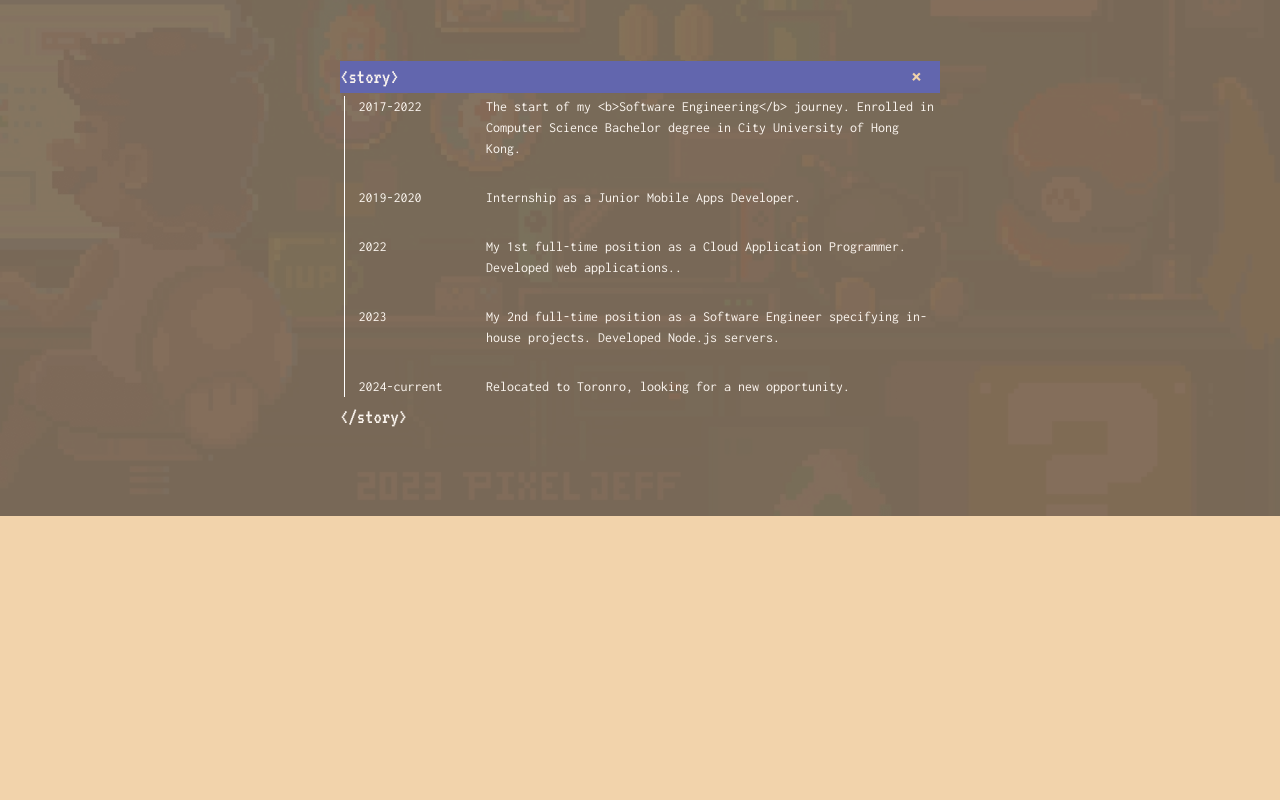
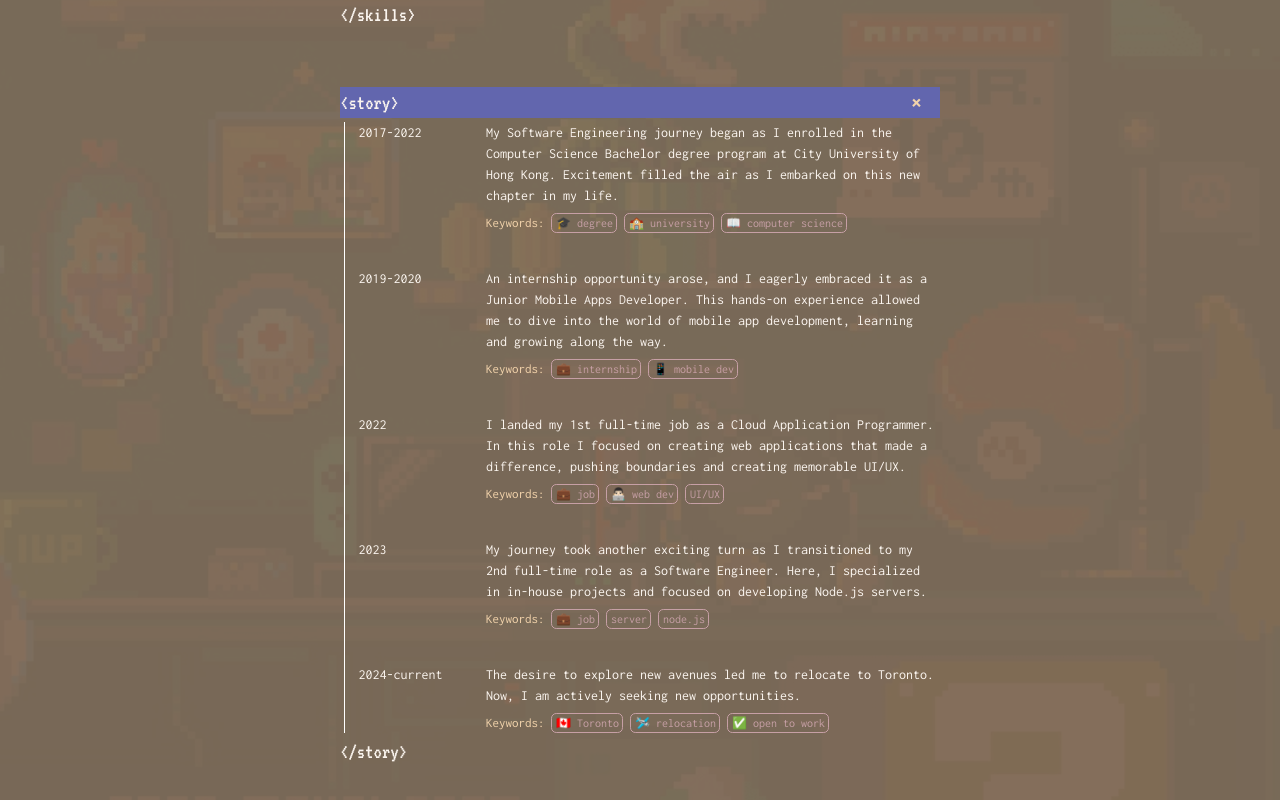
Before and after one commit to Alfred136/personal-web, a Next.js app: page /about in a window 1280 px wide. Shown: the part 734-1534 px from the top of the page. Before the commit the page ends 1250 px from the top, so only its background shows below. Built offline with nearby package versions, Linux system fonts and the light colour scheme.

Commit message:
Update story page textural content and UI

```diff
--- a/src/app/(routes)/about/components/introduction.tsx
+++ b/src/app/(routes)/about/components/introduction.tsx
@@ -83,8 +83,11 @@ const PointFormItem = (props: PointFormItemProps) => {
       onMouseLeave={() => handleMouseLeave()}
     >
       <span>{emoji}</span>
-      <span className='text-[15px] ss:text-[16px]'>{statement}</span>
-      <span className='min-w-[33%] w-1/3 ml-auto pr-1 content-center text-[12px] text-afternoon text-right'>
+      <span>{statement}</span>
+      <span
+        className='min-w-[33%] w-1/3 ml-auto pr-1 content-center
+          text-[12px] text-afternoon text-right ss:w-2/5'
+      >
         {showanswer ? answer : question}
       </span>
     </div>
@@ -94,7 +97,9 @@ const PointFormItem = (props: PointFormItemProps) => {
 export const Introduction = () => {
   return (
     <CodeSnippet tagName='intro'>
-      <div className='w-full pb-6 flex flex-col'>
+      <div className='w-full pb-6 flex flex-col text-[15px] ss:text-[16px]'>
+        <span className='mb-2'>Boring long text ❌ | Short point forms ✅</span>
+
         {INTRODUCTION_POINT_FORMS.map((item) => (
           <PointFormItem
             key={item.id}
--- a/src/app/(routes)/about/components/skills.tsx
+++ b/src/app/(routes)/about/components/skills.tsx
@@ -104,7 +104,7 @@ const SkillCategoryItem = (props: SkillCategoryItemProps) => {
   const { id, name, skills } = props;
   return (
     <div id={`skill-category-${id}`} className='w-full px-2 pb-12 flex flex-col ss:w-1/3 ss:pb-6'>
-      <div className='text-[20px] text-center'>{name}</div>
+      <div className='text-xl text-center font-bold'>{name}</div>
       <div className='w-full h-[2px] my-1 bg-sunset' />
       <div className='flex flex-row flex-wrap gap-4 ss:flex-col ss:gap-2'>
         {skills.map((skill) => (
--- a/src/app/(routes)/about/components/story.tsx
+++ b/src/app/(routes)/about/components/story.tsx
@@ -1,4 +1,3 @@
-import { type ReactNode } from 'react';
 import { CodeSnippet } from '@/components/code-snippet';
 
 // global constants
@@ -7,30 +6,39 @@ const STORIES: StoryItem[] = [
   {
     id: 's-start',
     year: '2017-2022',
-    description:
-      'The start of my <b>Software Engineering</b> journey. Enrolled in Computer Science Bachelor degree in City University of Hong Kong.'
+    description: `My Software Engineering journey began as I enrolled in the Computer Science Bachelor degree
+      program at City University of Hong Kong. Excitement filled the air as I embarked on this new
+      chapter in my life.`,
+    keywords: ['🎓 degree', '🏫 university', '📖 computer science']
   },
   {
     id: 's-intern',
     year: '2019-2020',
-    description: 'Internship as a Junior Mobile Apps Developer.'
+    description: `An internship opportunity arose, and I eagerly embraced it as a Junior Mobile Apps
+      Developer. This hands-on experience allowed me to dive into the world of mobile app development,
+      learning and growing along the way.`,
+    keywords: ['💼 internship', '📱 mobile dev']
   },
   {
     id: 's-1stJob',
     year: '2022',
-    description:
-      'My 1st full-time position as a Cloud Application Programmer. Developed web applications..'
+    description: `I landed my 1st full-time job as a Cloud Application Programmer. In this role I focused on
+      creating web applications that made a difference, pushing boundaries and creating memorable UI/UX.`,
+    keywords: ['💼 job', '👨🏻‍💻 web dev', 'UI/UX']
   },
   {
     id: 's-2ndJob',
     year: '2023',
-    description:
-      'My 2nd full-time position as a Software Engineer specifying in-house projects. Developed Node.js servers.'
+    description: `My journey took another exciting turn as I transitioned to my 2nd full-time role as a
+      Software Engineer. Here, I specialized in in-house projects and focused on developing Node.js servers.`,
+    keywords: ['💼 job', 'server', 'node.js']
   },
   {
     id: 's-now',
     year: '2024-current',
-    description: 'Relocated to Toronro, looking for a new opportunity.'
+    description: `The desire to explore new avenues led me to relocate to Toronto. Now, I am actively
+      seeking new opportunities.`,
+    keywords: ['🇨🇦 Toronto', '🛩️ relocation', '✅ open to work']
   }
 ];
 
@@ -38,19 +46,38 @@ interface StoryItem {
   id: string;
   year: string;
   description: string;
+  keywords?: string[];
 }
 
-interface StoryItemProps {
-  year: string;
-  description: string;
+interface StoryItemProps extends StoryItem {}
+
+interface KeywordTagProps {
+  keyword: string;
 }
 
+const StoryItemKeywordTag = (props: KeywordTagProps) => {
+  const { keyword } = props;
+  return (
+    <span className='text-[12px] text-sunset border-[1px] border-sunset rounded-md px-1 '>
+      {keyword}
+    </span>
+  );
+};
+
 const StoryItem = (props: StoryItemProps) => {
-  const { year, description } = props;
+  const { id, year, description, keywords } = props;
   return (
     <div className='w-full flex gap-4 text-start justify-start items-start'>
       <span className='w-1/5'>{year}</span>
-      <p className='w-4/5'>{description}</p>
+      <div className='w-4/5 flex flex-col gap-2'>
+        <p>{description}</p>
+        <div className='flex flex-wrap gap-2'>
+          <span className='text-[13px] text-afternoon'>Keywords: </span>
+          {keywords?.map((keyword) => (
+            <StoryItemKeywordTag key={`${id}-${keyword}`} keyword={keyword} />
+          ))}
+        </div>
+      </div>
     </div>
   );
 };
@@ -58,9 +85,15 @@ const StoryItem = (props: StoryItemProps) => {
 export const Story = () => {
   return (
     <CodeSnippet tagName={TAG_NAME}>
-      <div className='w-full flex flex-col gap-8'>
+      <div className='w-full flex flex-col gap-10'>
         {STORIES.map((story) => (
-          <StoryItem key={story.id} year={story.year} description={story.description} />
+          <StoryItem
+            key={story.id}
+            id={story.id}
+            year={story.year}
+            description={story.description}
+            keywords={story.keywords}
+          />
         ))}
       </div>
     </CodeSnippet>
--- a/src/app/(routes)/projects/components/project-list.tsx
+++ b/src/app/(routes)/projects/components/project-list.tsx
@@ -70,7 +70,7 @@ export const ProjectList = () => {
       <h2>{HEADING}</h2>
       <div
         id='project-list'
-        className='w-full flex flex-col items-stretch justify-between gap-[100px]'
+        className='w-full pb-10 flex flex-col items-stretch justify-between gap-[100px]'
       >
         {PROJECTS.map((project) => (
           <ProjectListItem
```
